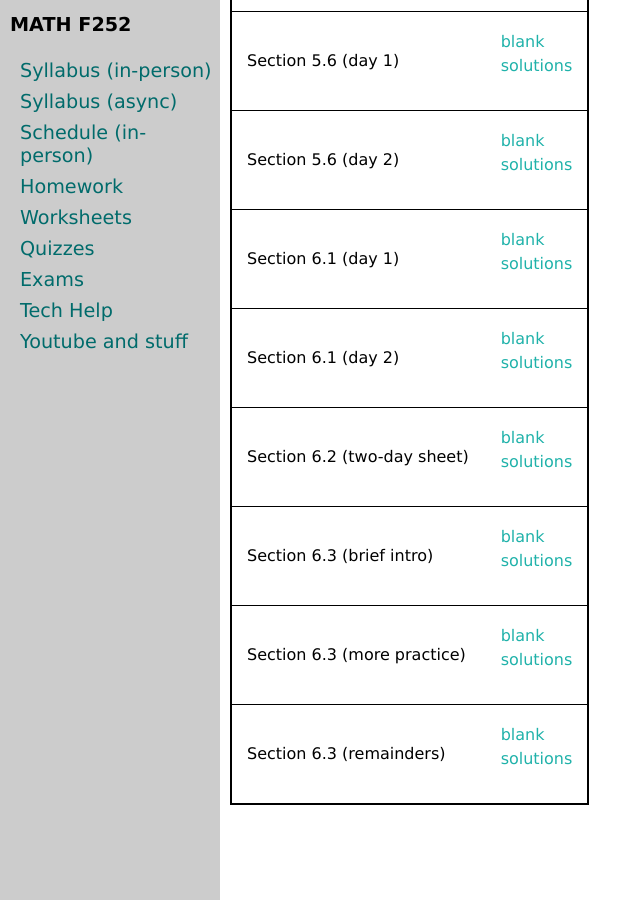
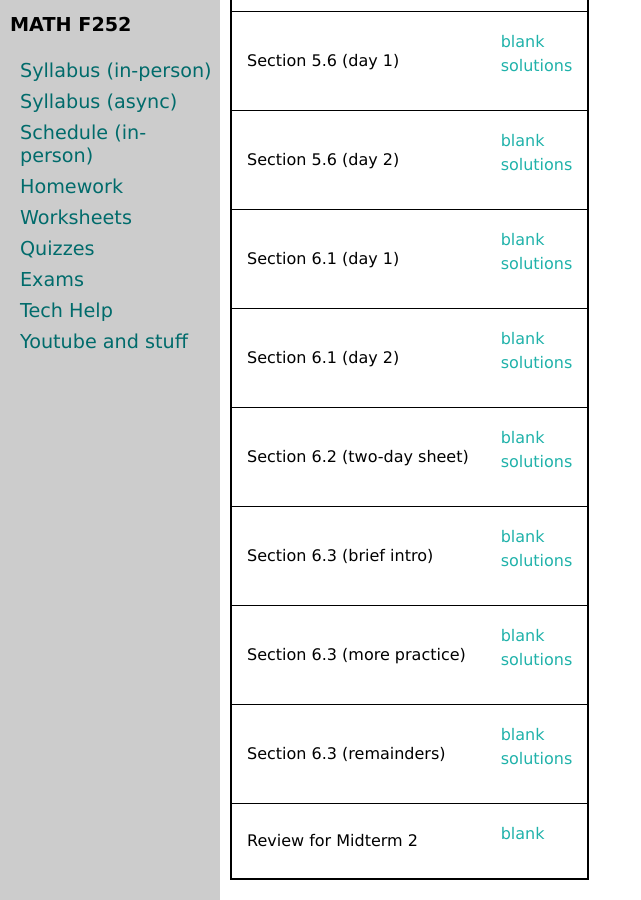
Before and after one commit to uaf-math/calc2, a Jekyll site: the page built from worksheetsF25.md, in a window 1280 px wide and 900 px high, scrolled down 3450 px. Shown: the whole window, without its empty margins (0-641 px from the left). Built offline with Jekyll 4.4.1, drawn with Linux system fonts in a browser that asks for light colours.

Commit message:
Update worksheetsF25.yml

```diff
--- a/_data/worksheetsF25.yml
+++ b/_data/worksheetsF25.yml
@@ -126,3 +126,6 @@ worksheets:
 - name: Section 6.3 (remainders)
   blank: M252-6-3-c.pdf
   solutions: M252-6-3-c-s.pdf
+- name: Review for Midterm 2
+  blank: M252-M2-review.pdf
+  solutions:
```
